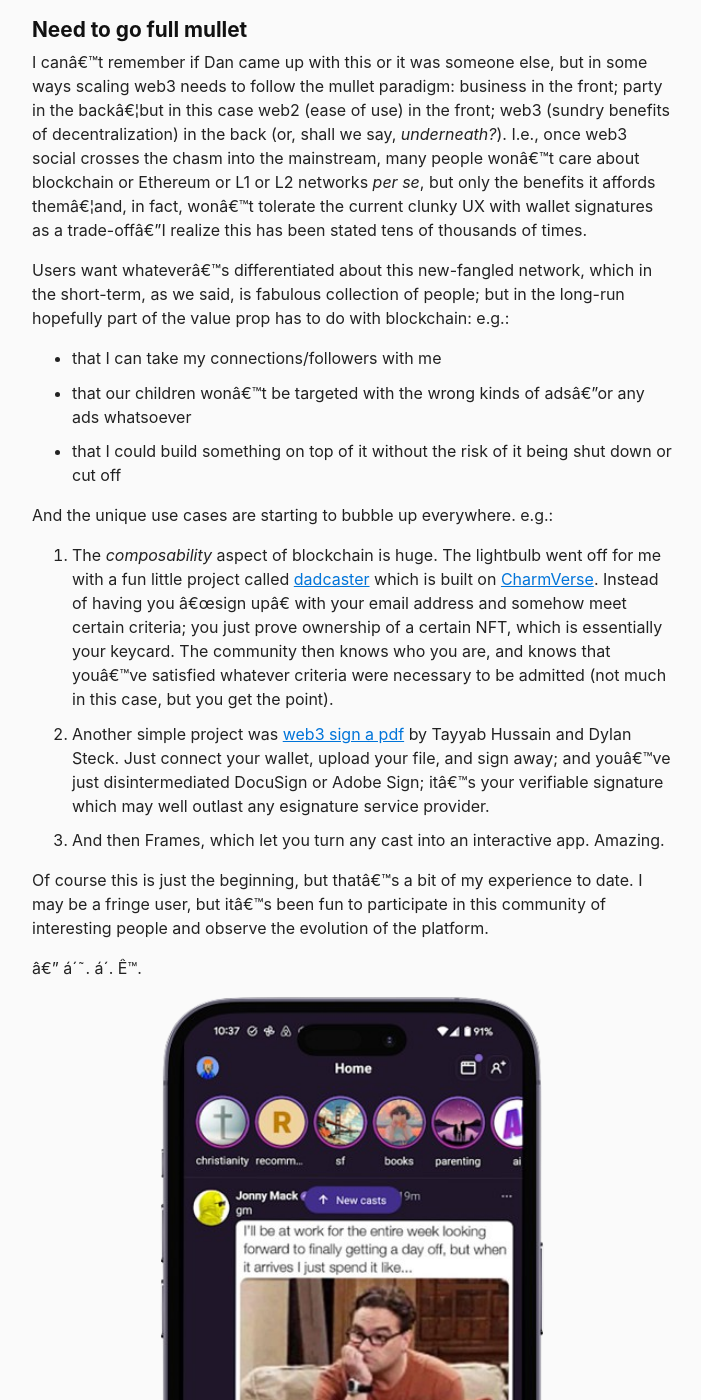
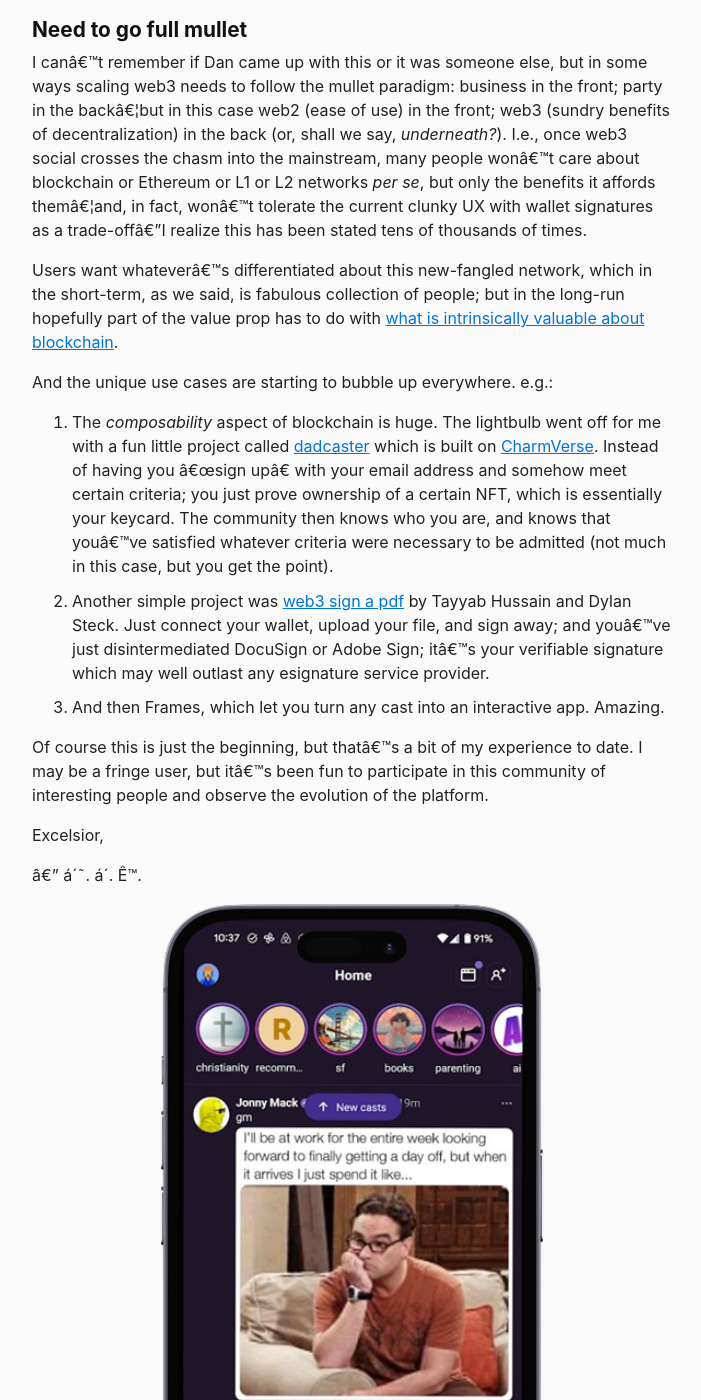
Before and after one commit to berensp/berensp.github.io, a Jekyll site: the page built from _posts/2024-06-29-farcaster.md, in a window 1280 px wide and 1400 px high, scrolled down 2738 px. Shown: the whole window, without its empty margins (288-989 px from the left). Built offline with Jekyll 4.4.1, drawn with Linux system fonts in a browser that asks for light colours; a script that is not in the unit is left out; some of the changed text lies outside the part shown.

Commit message:
Update 2024-06-29-farcaster.md

```diff
--- a/_posts/2024-06-29-farcaster.md
+++ b/_posts/2024-06-29-farcaster.md
@@ -48,10 +48,7 @@
 
 I can't remember if Dan came up with this or it was someone else, but in some ways scaling web3 needs to follow the mullet paradigm: business in the front; party in the back...but in this case web2 (ease of use) in the front; web3 (sundry benefits of decentralization) in the back (or, shall we say, *underneath?*). I.e., once web3 social crosses the chasm into the mainstream, many people won't care about blockchain or Ethereum or L1 or L2 networks *per se*, but only the benefits it affords them...and, in fact, won't tolerate the current clunky UX with wallet signatures as a trade-off—I realize this has been stated tens of thousands of times.
 
-Users want whatever's differentiated about this new-fangled network, which in the short-term, as we said, is fabulous collection of people; but in the long-run hopefully part of the value prop has to do with blockchain: e.g.:
-- that I can take my connections/followers with me
-- that our children won't be targeted with the wrong kinds of ads—or any ads whatsoever
-- that I could build something on top of it without the risk of it being shut down or cut off
+Users want whatever's differentiated about this new-fangled network, which in the short-term, as we said, is fabulous collection of people; but in the long-run hopefully part of the value prop has to do with [what is intrinsically valuable about blockchain](#why-decentralized-social-media?).
 
 And the unique use cases are starting to bubble up everywhere. e.g.:
 1. The *composability* aspect of blockchain is huge. The lightbulb went off for me with a fun little project called [dadcaster](https://www.dadcaster.org/) which is built on [CharmVerse](https://app.charmverse.io). Instead of having you "sign up" with your email address and somehow meet certain criteria; you just prove ownership of a certain NFT, which is essentially your keycard. The community then knows who you are, and knows that you've satisfied whatever criteria were necessary to be admitted (not much in this case, but you get the point).
@@ -60,6 +57,8 @@
 
 Of course this is just the beginning, but that's a bit of my experience to date. I may be a fringe user, but it's been fun to participate in this community of interesting people and observe the evolution of the platform.
 
+Excelsior,
+
 — ᴘ. ᴍ. ʙ.
 
 <center><img src="/assets/og/ui_farcaster.png" alt="Farcaster UI circa June 2024" style="width: 60%;"></center>
```
Also changed, not shown: other parts of _posts/2024-06-29-farcaster.md (+1 -1 lines).
